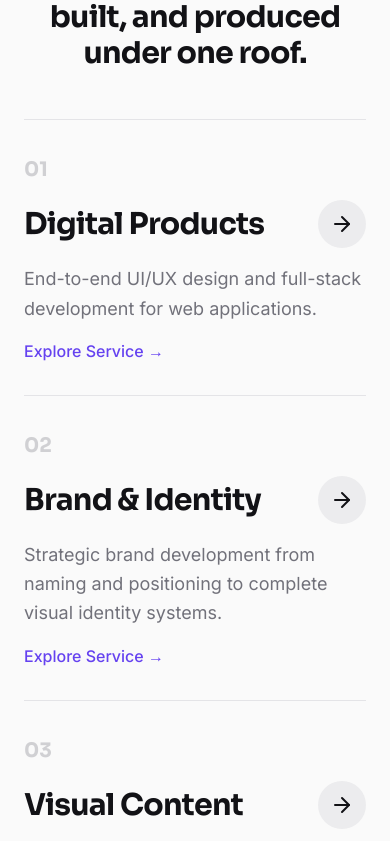
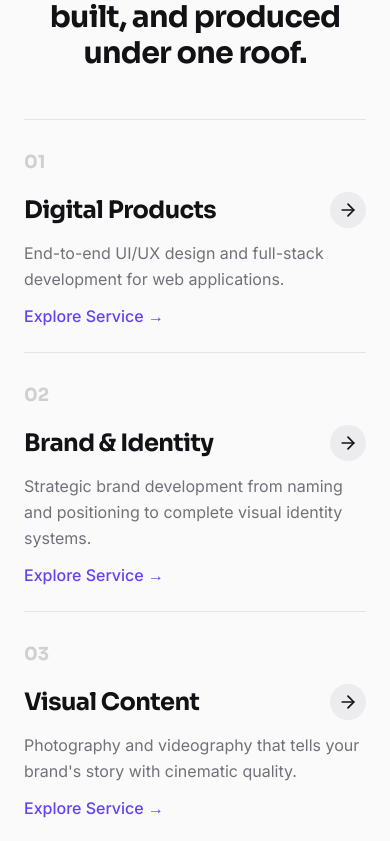
Before and after one commit to Imit96/mysite, a Next.js app: page / in a window 390 px wide. Shown: the part 4123-4964 px from the top of the page. Built offline with nearby package versions, Linux system fonts and the light colour scheme; no server answers; the database is empty.

Commit message:
style(services): reduce typography scale and padding for What I Offer section

```diff
--- a/components/shared/service-card.tsx
+++ b/components/shared/service-card.tsx
@@ -18,23 +18,23 @@ export function ServiceCard({ number, title, description, href, className }: Ser
   const [isHovered, setIsHovered] = useState(false);
 
   return (
-    <div className={cn("block group border-t border-border py-8 md:py-12 transition-colors", className)}>
+    <div className={cn("block group border-t border-border py-6 md:py-8 transition-colors", className)}>
       <div
         className="w-full flex flex-col md:flex-row md:items-start gap-4 md:gap-8"
         onMouseEnter={() => setIsHovered(true)}
         onMouseLeave={() => setIsHovered(false)}
       >
-        <span className="text-xl md:text-3xl font-heading font-bold text-muted-foreground/30 mt-1 md:w-32 shrink-0 transition-colors group-hover:text-primary">
+        <span className="text-lg md:text-xl font-heading font-bold text-muted-foreground/30 mt-1 md:w-24 shrink-0 transition-colors group-hover:text-primary">
           {number}
         </span>
 
         <div className="flex-1 flex flex-col">
           <Link href={href} className="flex justify-between items-center cursor-pointer">
-            <h3 className="text-3xl md:text-5xl font-heading font-bold text-foreground">
+            <h3 className="text-2xl md:text-3xl font-heading font-bold text-foreground">
               {title}
             </h3>
-            <div className="rounded-full p-3 md:p-4 bg-secondary group-hover:bg-primary transition-colors duration-300">
-              <ArrowRight className="w-6 h-6 md:w-8 md:h-8 text-foreground group-hover:text-primary-foreground transform group-hover:-rotate-45 transition-transform duration-300" />
+            <div className="rounded-full p-2 md:p-3 bg-secondary group-hover:bg-primary transition-colors duration-300">
+              <ArrowRight className="w-5 h-5 md:w-6 md:h-6 text-foreground group-hover:text-primary-foreground transform group-hover:-rotate-45 transition-transform duration-300" />
             </div>
           </Link>
 
@@ -46,21 +46,21 @@ export function ServiceCard({ number, title, description, href, className }: Ser
               transition={{ duration: 0.3, ease: "easeInOut" }}
               className="overflow-hidden md:block hidden"
             >
-              <p className="text-xl text-muted-foreground mt-6 max-w-3xl leading-relaxed">
+              <p className="text-base md:text-lg text-muted-foreground mt-4 max-w-2xl leading-relaxed">
                 {description}
               </p>
-              <Link href={href} className="inline-block mt-6 text-primary font-medium hover:underline underline-offset-4">
+              <Link href={href} className="inline-block mt-4 text-primary font-medium hover:underline underline-offset-4">
                 Explore Service →
               </Link>
             </motion.div>
           </AnimatePresence>
 
           {/* Always visible description on mobile */}
-          <div className="md:hidden mt-4">
-            <p className="text-lg text-muted-foreground leading-relaxed">
+          <div className="md:hidden mt-3">
+            <p className="text-base text-muted-foreground leading-relaxed">
               {description}
             </p>
-            <Link href={href} className="inline-block mt-4 text-primary font-medium hover:underline underline-offset-4">
+            <Link href={href} className="inline-block mt-3 text-primary font-medium hover:underline underline-offset-4">
               Explore Service →
             </Link>
           </div>
```
